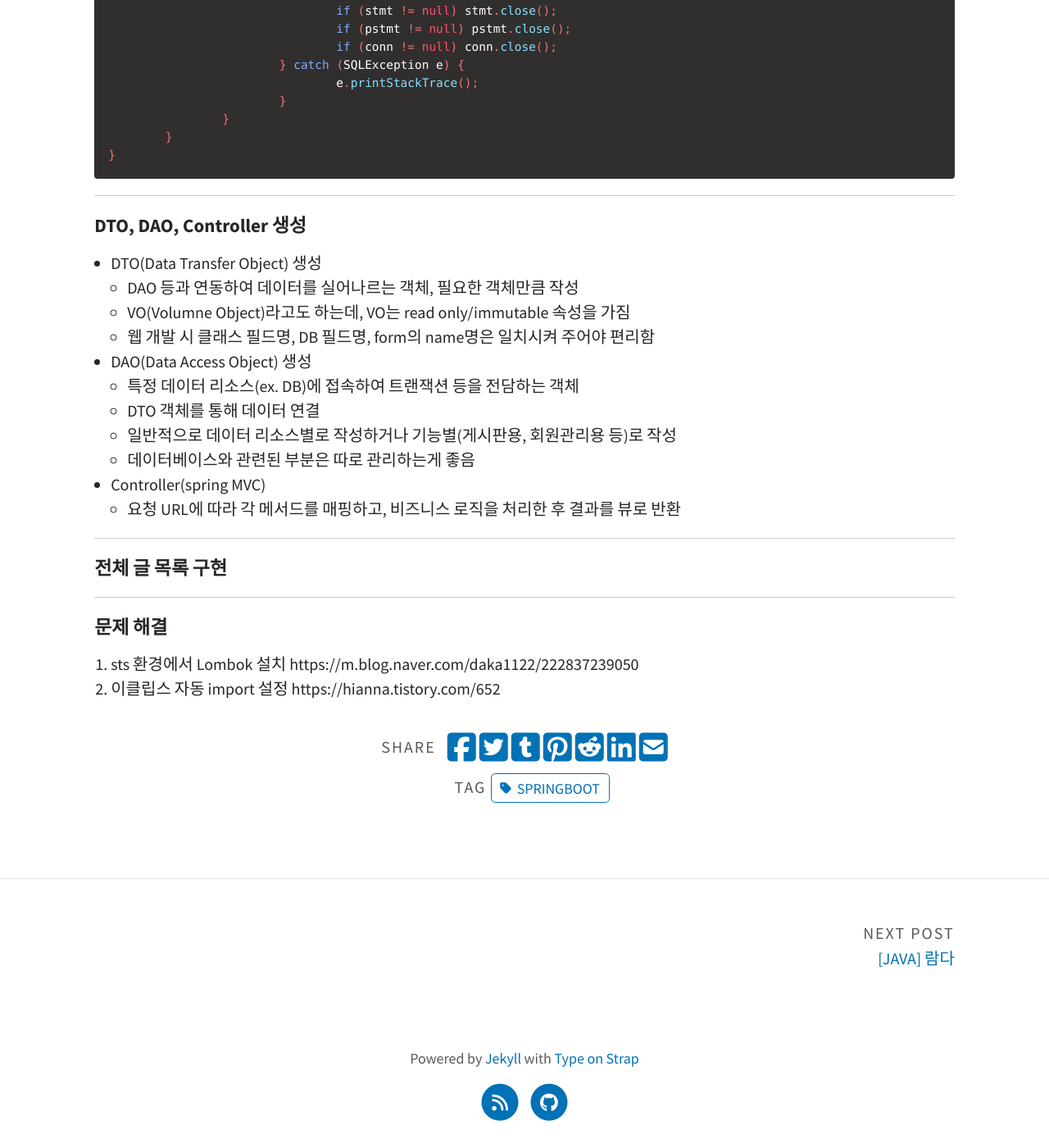
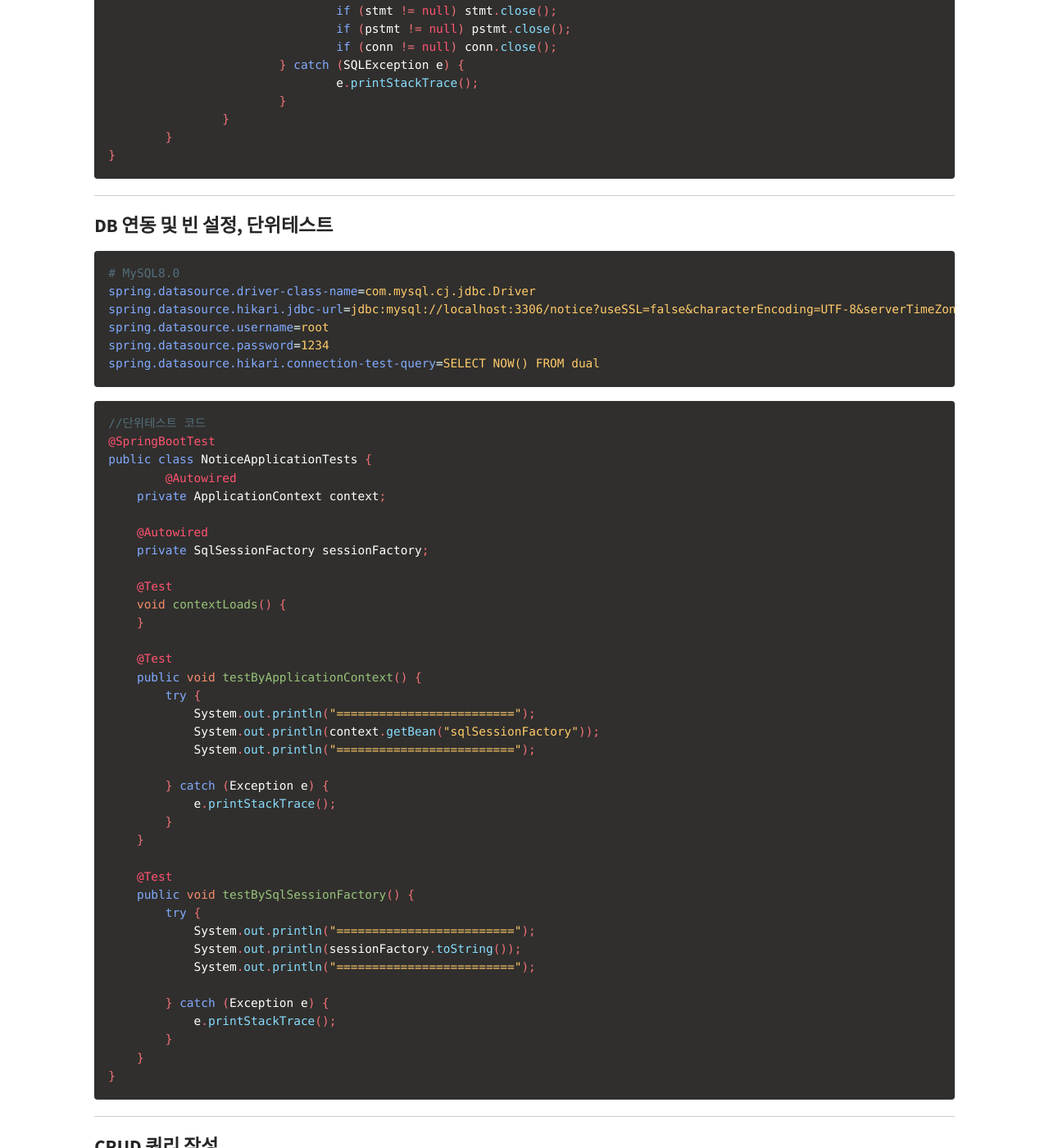
Before and after one commit to shkim00216/shkim00216.github.io, a Jekyll site: the page built from _posts/2024-09-23-springboot-board02.md, in a window 1280 px wide and 1400 px high, scrolled down 3014 px. Shown: the whole window at 82% size. Built offline with Jekyll 4.4.1, drawn with Linux system fonts in a browser that asks for light colours; some web fonts are replaced; a script that is not in the unit is left out; some of the changed text lies outside the part shown.

Commit message:
Update 2024-09-23-springboot-board02.md

````diff
--- a/_posts/2024-09-23-springboot-board02.md
+++ b/_posts/2024-09-23-springboot-board02.md
@@ -139,27 +139,110 @@
 
 ---
 
-#### DTO, DAO, Controller 생성
+#### DB 연동 및 빈 설정, 단위테스트
 
-- DTO(Data Transfer Object) 생성
+```properties
+# MySQL8.0
+spring.datasource.driver-class-name=com.mysql.cj.jdbc.Driver
+spring.datasource.hikari.jdbc-url=jdbc:mysql://localhost:3306/notice?useSSL=false&characterEncoding=UTF-8&serverTimeZone=UTC
+spring.datasource.username=root
+spring.datasource.password=1234
+spring.datasource.hikari.connection-test-query=SELECT NOW() FROM dual
+```
 
-  - DAO 등과 연동하여 데이터를 실어나르는 객체, 필요한 객체만큼 작성
-  - VO(Volumne Object)라고도 하는데, VO는 read only/immutable 속성을 가짐
-  - 웹 개발 시 클래스 필드명, DB 필드명, form의 name명은 일치시켜 주어야 편리함
+```java
+//단위테스트 코드
+@SpringBootTest
+public class NoticeApplicationTests {
+	@Autowired
+    private ApplicationContext context;
 
-- DAO(Data Access Object) 생성
+    @Autowired
+    private SqlSessionFactory sessionFactory;
 
-  - 특정 데이터 리소스(ex. DB)에 접속하여 트랜잭션 등을 전담하는 객체
-  - DTO 객체를 통해 데이터 연결
-  - 일반적으로 데이터 리소스별로 작성하거나 기능별(게시판용, 회원관리용 등)로 작성
-  - 데이터베이스와 관련된 부분은 따로 관리하는게 좋음
+    @Test
+    void contextLoads() {
+    }
 
-- Controller(spring MVC)
-  - 요청 URL에 따라 각 메서드를 매핑하고, 비즈니스 로직을 처리한 후 결과를 뷰로 반환
+    @Test
+    public void testByApplicationContext() {
+        try {
+            System.out.println("=========================");
+            System.out.println(context.getBean("sqlSessionFactory"));
+            System.out.println("=========================");
+
+        } catch (Exception e) {
+            e.printStackTrace();
+        }
+    }
+
+    @Test
+    public void testBySqlSessionFactory() {
+        try {
+            System.out.println("=========================");
+            System.out.println(sessionFactory.toString());
+            System.out.println("=========================");
+
+        } catch (Exception e) {
+            e.printStackTrace();
+        }
+    }
+}
+```
 
 ---
 
-#### 전체 글 목록 구현
+#### CRUD 쿼리 작성
+
+- DAO(Data Access Object) 패턴
+  - MyBatis가 도입되기 전 일반적으로 사용
+  - DAO 클래스에 데이터베이스 접근 로직과 SQL 쿼리를 직접 작성한 후, 해당 클래스에 @Repository를 선언하여 DB와 통신하는 클래스임을 명시
+- MyBatis는 SQL 쿼리를 XML 파일에 따로 분리하여 작성하는 방식 사용
+  - Mapper 파일의 메서드와 XML Mapper 파일에 동일한 id를 가진 SQL 쿼리를 찾아 실행
+
+---
+
+#### 게시글 등록 기능 구현
+
+- 게시글 서비스(Service) 클래스 생성
+  - 서비스는 MVC 패턴 중 M(Model)에 해당되며, 사용자(고객)의 요구사항을 처리하는 로직을 실행하는 핵심 영역
+- @RequiredArgsConstructor란?
+  - 해당 어노테이션은 클래스 내에 final로 선언된 모든 멤버 변수의 생성자를 만들어줌
+
+```java
+@Test
+void save() {
+  PostRequest params = new PostRequest();
+  params.setTitle("게시글 제목 테스트");
+  params.setContent("게시글 내용 테스트");
+  params.setWriter("tester");
+
+  Long id = noticeService.savePost(params);
+  System.out.println("생성된 게시글 ID : " + id);
+}
+//id 값이 null이 뜨는 이유 : 현재 PK인 ID 값이 auto_increment에 의해 자동으로 1씩 증가하여 생성되는데, 이렇게 생성된 PK를 객체에 담아주려면 MyBatis의 "useGeneratedKeys" 기능 이용
+```
+
+```xml
+<!-- 게시글 저장 -->
+<insert id="save" parameterType="com.project.miniProject.notice.vo.PostRequest" useGeneratedKeys="true" keyProperty="uid">
+  insert into notice_tb (<include refid="noticeColumns"></include>) values (#{uid}, #{title}, #{content}, #{writer}, now())
+</insert>
+<!-- useGeneratedKeys true 설정 시 게시글의 PK가 Request객체에 저장, keyProperty에 선언된 id에 값이 매핑 -->
+```
+
+---
+
+#### 게시글 목록 조회 기능 구현
+
+- JSTL 코드 추가 시 에러 발생
+
+```gradle
+//스프링부트 3.0 이상부터는 다음과 같이 코드 추가
+implementation 'jakarta.servlet:jakarta.servlet-api'
+implementation 'jakarta.servlet.jsp.jstl:jakarta.servlet.jsp.jstl-api'
+implementation 'org.glassfish.web:jakarta.servlet.jsp.jstl'
+```
 
 ---
 
@@ -172,3 +255,42 @@
 2. 이클립스 자동 import 설정
 
    https://hianna.tistory.com/652
+
+3. DB 연동 및 빈 설정 후 단위테스트 오류
+
+   ```java
+   //빈 설정 변경(HikariConfig 직접 설정 - 모든 필수 속성을 명시적으로 설정)
+   //우선 mapper 경로 막아두기
+   @Configuration
+   @PropertySource("classpath:/application.properties")
+   public class DBConfig {
+
+       @Autowired
+       private ApplicationContext context;
+
+       @Bean
+       public DataSource dataSource() {
+         HikariConfig hikariConfig = new HikariConfig();
+         hikariConfig.setDriverClassName("com.mysql.cj.jdbc.Driver");
+         hikariConfig.setJdbcUrl("jdbc:mysql://localhost:3306/notice?serverTimeZone=Asia/Seoul&useUnicode=true&characterEncoding=utf8&useSSL=false&allowPublicKeyRetrieval=true");
+         hikariConfig.setUsername("root");
+         hikariConfig.setPassword("1234");
+         HikariDataSource dataSource = new HikariDataSource(hikariConfig);
+         return dataSource;
+       }
+
+       @Bean
+       public SqlSessionFactory sqlSessionFactory() throws Exception {
+           SqlSessionFactoryBean factoryBean = new SqlSessionFactoryBean();
+           factoryBean.setDataSource(dataSource());
+   //		factoryBean.setMapperLocations(context.getResources("classpath:/mybatis/mappers/*.xml"));
+           return factoryBean.getObject();
+       }
+
+       @Bean
+       public SqlSessionTemplate sqlSession() throws Exception {
+           return new SqlSessionTemplate(sqlSessionFactory());
+       }
+
+   }
+   ```
````
